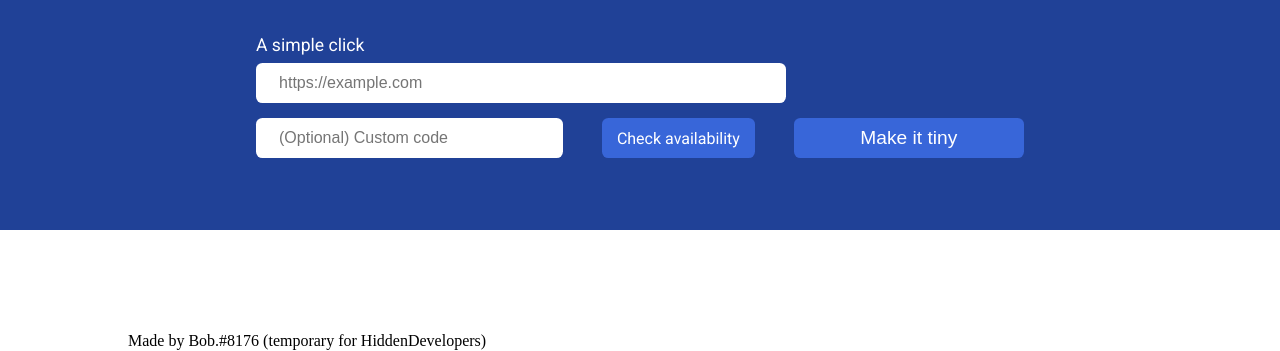
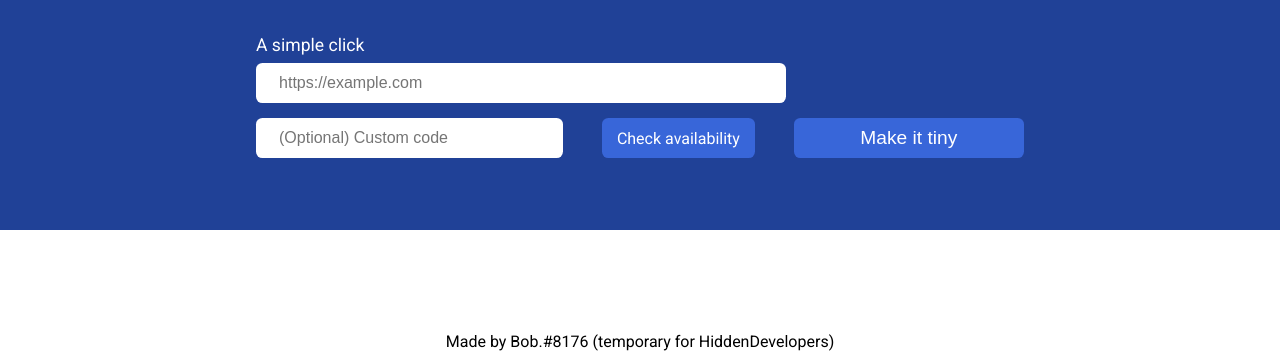
Before and after one commit to MrPedrinho/re-directed, a website: page home.html in a window 1280 px wide. Shown: the part 639-990 px from the top of the page. Drawn offline with Linux system fonts and the light colour scheme; no server answers.

Commit message:
HiddenDevs release

```diff
--- a/public/style.css
+++ b/public/style.css
@@ -468,3 +468,9 @@ nav .create:hover {
     padding-top: 15%;
   }
 }
+
+.ownership {
+  font-family: "Roboto", sans-serif;
+  width: 100%;
+  text-align: center;
+}
```
